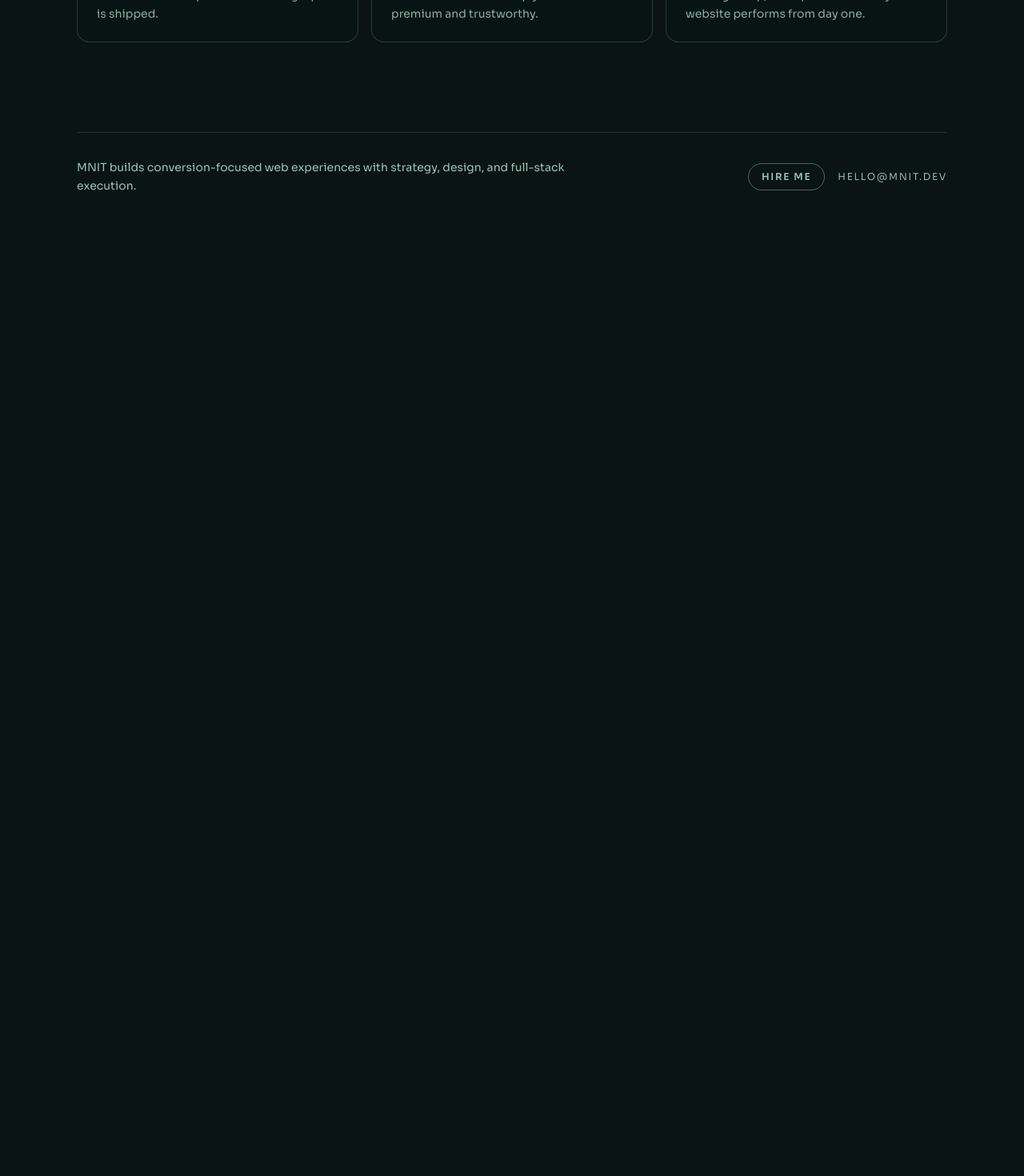
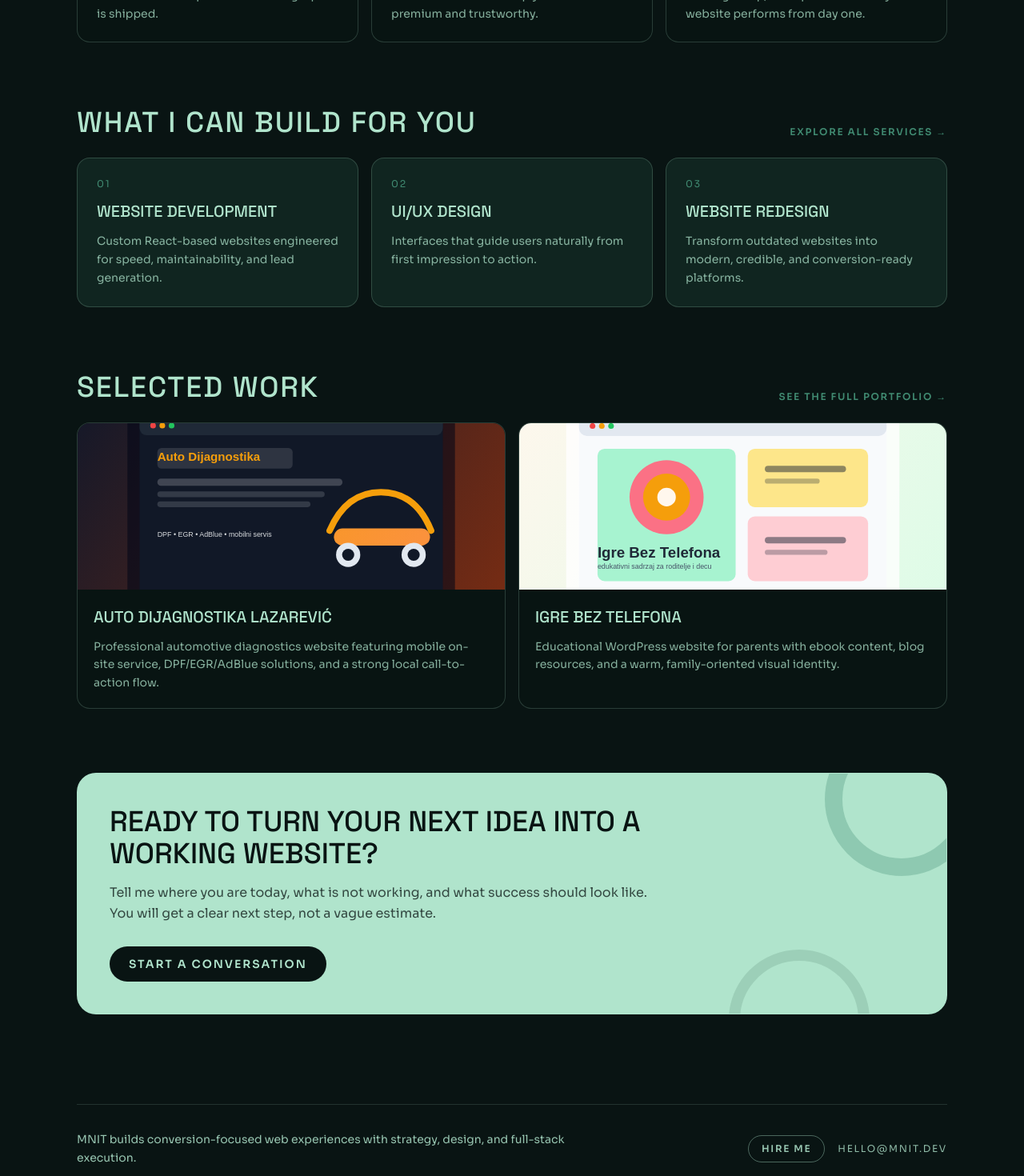
Before and after one commit to lalovic01/MNIT, a React (Vite) app: page / in a window 1280 px wide. Shown: the part 1060-2530 px from the top of the page at 80% size. Before the commit the page ends 1336 px from the top, so only its background shows below. Built offline with nearby package versions, Linux system fonts and the light colour scheme.

Commit message:
Expand home and about page content

```diff
--- a/src/data/siteContent.js
+++ b/src/data/siteContent.js
@@ -32,6 +32,13 @@ export const siteContent = {
         { value: '3.2x', label: 'Avg. lead growth after redesign' },
       ],
       processTitle: 'How MNIT Works',
+      servicesTitle: 'What I Can Build For You',
+      servicesCta: 'Explore all services',
+      workTitle: 'Selected work',
+      workCta: 'See the full portfolio',
+      contactTitle: 'Ready to turn your next idea into a working website?',
+      contactText: 'Tell me where you are today, what is not working, and what success should look like. You will get a clear next step, not a vague estimate.',
+      contactCta: 'Start a conversation',
       process: [
         {
           title: 'Discover',
@@ -51,6 +58,27 @@ export const siteContent = {
       title: 'About MNIT',
       intro:
         'MNIT is a web developer brand focused on business outcomes, not vanity metrics. Every project is designed to increase trust, improve user flow, and generate measurable leads.',
+      approachTitle: 'A practical approach to better digital products',
+      approachText:
+        'Good websites sit at the intersection of clear thinking, useful design, and reliable technology. I keep the process focused on the people using the website and the business results it needs to support.',
+      principlesTitle: 'What you can expect',
+      principles: [
+        {
+          title: 'Clarity before code',
+          text: 'We first define the audience, offer, and next action so every section has a job to do.',
+        },
+        {
+          title: 'Design with purpose',
+          text: 'Visual choices are made to build trust, make information easier to scan, and remove friction.',
+        },
+        {
+          title: 'Built to keep improving',
+          text: 'The final website is structured for analytics, maintenance, and future growth instead of a one-time launch.',
+        },
+      ],
+      ctaTitle: 'Have a website that should work harder?',
+      ctaText: 'Let us look at the opportunity together and turn your next step into a focused digital plan.',
+      ctaButton: 'Talk about your project',
       blocks: [
         {
           title: 'Who I Am',
@@ -262,6 +290,13 @@ export const siteContent = {
         { value: '3.2x', label: 'Prosečan rast leadova posle redizajna' },
       ],
       processTitle: 'Kako MNIT Radi',
+      servicesTitle: 'Šta mogu da napravim za tebe',
+      servicesCta: 'Pogledaj sve usluge',
+      workTitle: 'Odabrani radovi',
+      workCta: 'Pogledaj ceo portfolio',
+      contactTitle: 'Spreman si da sledeću ideju pretvorimo u pravi sajt?',
+      contactText: 'Pošalji mi gde se trenutno nalaziš, šta ne funkcioniše i kako izgleda uspeh. Dobićeš jasan sledeći korak, bez neodređenih procena.',
+      contactCta: 'Započni razgovor',
       process: [
         {
           title: 'Analiza',
@@ -281,6 +316,27 @@ export const siteContent = {
       title: 'O MNIT brendu',
       intro:
         'MNIT je web developer brend fokusiran na poslovne rezultate, ne na površne metrike. Svaki projekat je osmišljen da poveća poverenje, poboljša korisnički tok i donese merljive upite.',
+      approachTitle: 'Praktičan pristup boljem digitalnom proizvodu',
+      approachText:
+        'Dobar sajt nastaje na preseku jasnog razmišljanja, korisnog dizajna i pouzdane tehnologije. Proces je uvek usmeren na ljude koji koriste sajt i rezultate koje biznis želi da postigne.',
+      principlesTitle: 'Šta možeš da očekuješ',
+      principles: [
+        {
+          title: 'Jasnoća pre koda',
+          text: 'Prvo definišemo publiku, ponudu i sledeću akciju kako bi svaka sekcija imala svoju svrhu.',
+        },
+        {
+          title: 'Dizajn sa razlogom',
+          text: 'Vizuelne odluke grade poverenje, olakšavaju skeniranje sadržaja i uklanjaju nepotrebno trenje.',
+        },
+        {
+          title: 'Spremno za rast',
+          text: 'Sajt je strukturiran za analitiku, održavanje i budući razvoj, a ne samo za jednokratno lansiranje.',
+        },
+      ],
+      ctaTitle: 'Imaš sajt koji treba da radi više?',
+      ctaText: 'Hajde da zajedno sagledamo priliku i sledeći korak pretvorimo u jasan digitalni plan.',
+      ctaButton: 'Razgovarajmo o projektu',
       blocks: [
         {
           title: 'Ko sam ja',
--- a/src/pages/AboutPage.jsx
+++ b/src/pages/AboutPage.jsx
@@ -1,4 +1,5 @@
 import { motion } from 'framer-motion'
+import { Link } from 'react-router-dom'
 import AnimatedSection from '../components/AnimatedSection'
 import { useLanguage } from '../context/LanguageContext'
 import { useDocumentMeta } from '../hooks/useDocumentMeta'
@@ -38,6 +39,54 @@ export default function AboutPage() {
           </MotionArticle>
         ))}
       </AnimatedSection>
+
+      <AnimatedSection className="grid gap-8 lg:grid-cols-[0.8fr_1.2fr] lg:items-start" delay={0.12}>
+        <div className="space-y-4">
+          <p className="text-xs font-semibold uppercase tracking-[0.18em] text-mint">MNIT approach</p>
+          <h2 className="font-title text-3xl uppercase leading-tight text-foam sm:text-4xl">
+            {content.about.approachTitle}
+          </h2>
+        </div>
+        <p className="max-w-2xl text-base leading-relaxed text-foam/80 sm:text-lg">{content.about.approachText}</p>
+      </AnimatedSection>
+
+      <AnimatedSection className="space-y-6" delay={0.12}>
+        <h2 className="font-title text-3xl uppercase tracking-[0.05em] text-foam sm:text-4xl">
+          {content.about.principlesTitle}
+        </h2>
+        <div className="grid gap-4 md:grid-cols-3">
+          {content.about.principles.map((principle, index) => (
+            <MotionArticle
+              key={principle.title}
+              className="rounded-2xl border border-foam/20 bg-pine/25 p-6 transition hover:-translate-y-1 hover:border-foam/50"
+              initial={{ opacity: 0, y: 18 }}
+              whileInView={{ opacity: 1, y: 0 }}
+              viewport={{ once: true, amount: 0.35 }}
+              transition={{ delay: index * 0.1, duration: 0.45 }}
+            >
+              <p className="text-xs uppercase tracking-[0.16em] text-mint">0{index + 1}</p>
+              <h3 className="mt-3 font-title text-xl uppercase text-foam">{principle.title}</h3>
+              <p className="mt-3 text-sm leading-relaxed text-foam/75">{principle.text}</p>
+            </MotionArticle>
+          ))}
+        </div>
+      </AnimatedSection>
+
+      <AnimatedSection delay={0.12}>
+        <section className="relative overflow-hidden rounded-3xl border border-foam/30 bg-foam p-7 text-ink sm:p-10">
+          <div className="relative z-10 max-w-2xl">
+            <h2 className="font-title text-3xl uppercase leading-tight sm:text-4xl">{content.about.ctaTitle}</h2>
+            <p className="mt-4 leading-relaxed text-ink/75">{content.about.ctaText}</p>
+            <Link
+              to="/contact"
+              className="mt-7 inline-flex rounded-full bg-ink px-6 py-3 text-sm font-semibold uppercase tracking-[0.14em] text-foam transition hover:-translate-y-0.5 hover:bg-pine"
+            >
+              {content.about.ctaButton}
+            </Link>
+          </div>
+          <span aria-hidden="true" className="absolute -bottom-20 -right-4 h-48 w-48 rounded-full border-[20px] border-mint/30" />
+        </section>
+      </AnimatedSection>
     </div>
   )
 }
--- a/src/pages/HomePage.jsx
+++ b/src/pages/HomePage.jsx
@@ -161,6 +161,91 @@ export default function HomePage() {
           ))}
         </div>
       </AnimatedSection>
+
+      <AnimatedSection className="space-y-6" delay={0.12}>
+        <div className="flex flex-wrap items-end justify-between gap-4">
+          <h2 className="font-title text-3xl uppercase tracking-[0.05em] text-foam sm:text-4xl">
+            {content.home.servicesTitle}
+          </h2>
+          <Link
+            to="/services"
+            className="text-xs font-semibold uppercase tracking-[0.14em] text-mint transition hover:text-foam"
+          >
+            {content.home.servicesCta} <span aria-hidden="true">→</span>
+          </Link>
+        </div>
+        <div className="grid gap-4 md:grid-cols-3">
+          {content.services.items.slice(0, 3).map((service, index) => (
+            <MotionArticle
+              key={service.title}
+              className="rounded-2xl border border-foam/20 bg-pine/25 p-6 transition hover:-translate-y-1 hover:border-foam/50"
+              initial={{ opacity: 0, y: 18 }}
+              whileInView={{ opacity: 1, y: 0 }}
+              viewport={{ once: true, amount: 0.35 }}
+              transition={{ delay: index * 0.1, duration: 0.45 }}
+            >
+              <p className="text-xs uppercase tracking-[0.16em] text-mint">0{index + 1}</p>
+              <h3 className="mt-3 font-title text-xl uppercase text-foam">{service.title}</h3>
+              <p className="mt-3 text-sm leading-relaxed text-foam/75">{service.description}</p>
+            </MotionArticle>
+          ))}
+        </div>
+      </AnimatedSection>
+
+      <AnimatedSection className="space-y-6" delay={0.12}>
+        <div className="flex flex-wrap items-end justify-between gap-4">
+          <h2 className="font-title text-3xl uppercase tracking-[0.05em] text-foam sm:text-4xl">
+            {content.home.workTitle}
+          </h2>
+          <Link
+            to="/portfolio"
+            className="text-xs font-semibold uppercase tracking-[0.14em] text-mint transition hover:text-foam"
+          >
+            {content.home.workCta} <span aria-hidden="true">→</span>
+          </Link>
+        </div>
+        <div className="grid gap-4 md:grid-cols-2">
+          {content.portfolio.projects.slice(0, 2).map((project, index) => (
+            <MotionArticle
+              key={project.name}
+              className="group overflow-hidden rounded-2xl border border-foam/20 bg-ink/50"
+              initial={{ opacity: 0, y: 18 }}
+              whileInView={{ opacity: 1, y: 0 }}
+              viewport={{ once: true, amount: 0.3 }}
+              transition={{ delay: index * 0.1, duration: 0.45 }}
+              whileHover={{ y: -5 }}
+            >
+              <img
+                src={project.image}
+                alt={project.name}
+                loading="lazy"
+                className="h-52 w-full object-cover transition duration-700 group-hover:scale-105"
+              />
+              <div className="p-5">
+                <h3 className="font-title text-xl uppercase text-foam">{project.name}</h3>
+                <p className="mt-3 text-sm leading-relaxed text-foam/75">{project.description}</p>
+              </div>
+            </MotionArticle>
+          ))}
+        </div>
+      </AnimatedSection>
+
+      <AnimatedSection delay={0.12}>
+        <section className="relative overflow-hidden rounded-3xl border border-foam/30 bg-foam p-7 text-ink sm:p-10">
+          <div className="relative z-10 max-w-3xl">
+            <h2 className="font-title text-3xl uppercase leading-tight sm:text-4xl">{content.home.contactTitle}</h2>
+            <p className="mt-4 max-w-2xl leading-relaxed text-ink/75">{content.home.contactText}</p>
+            <Link
+              to="/contact"
+              className="mt-7 inline-flex rounded-full bg-ink px-6 py-3 text-sm font-semibold uppercase tracking-[0.14em] text-foam transition hover:-translate-y-0.5 hover:bg-pine"
+            >
+              {content.home.contactCta}
+            </Link>
+          </div>
+          <span aria-hidden="true" className="absolute -right-10 -top-16 h-48 w-48 rounded-full border-[22px] border-mint/30" />
+          <span aria-hidden="true" className="absolute -bottom-24 right-24 h-44 w-44 rounded-full border-[14px] border-pine/15" />
+        </section>
+      </AnimatedSection>
     </div>
   )
 }
```
